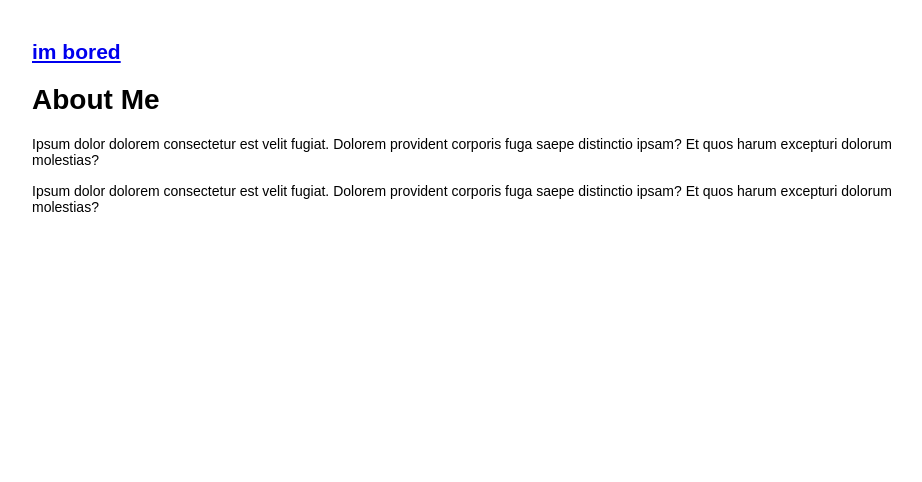
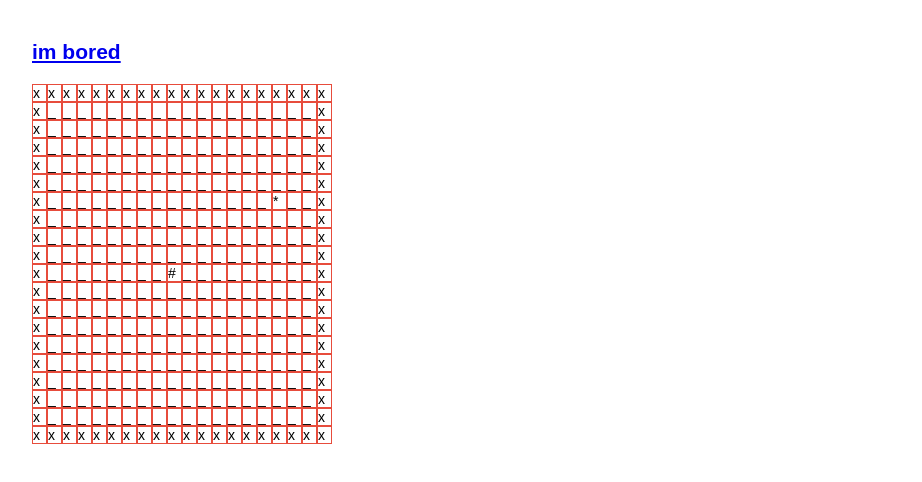
Before and after one commit to tassavarat/im_bored, a React (Create React App) app: page /snake in a window 1280 px wide. Shown: the top 482 px of the page, without its empty margins (148-1070 px from the left). Built offline with nearby package versions, Linux system fonts and the light colour scheme.

Commit message:
Using snake.js file for /snake route

```diff
--- a/src/home/main.js
+++ b/src/home/main.js
@@ -1,6 +1,7 @@
 import React from 'react';
 import { Switch, NavLink, Route } from 'react-router-dom';
 import Game from '../tictactoe/tic-tac-toe.js';
+import ShowSpace from '../snake/snake.js';
 
 const Home = () => (
   <div className='home'>
@@ -22,9 +23,7 @@ const ticTacToe = () => (
 
 const snake = () => (
   <div className='snake'>
-    <h1>About Me</h1>
-    <p>Ipsum dolor dolorem consectetur est velit fugiat. Dolorem provident corporis fuga saepe distinctio ipsam? Et quos harum excepturi dolorum molestias?</p>
-    <p>Ipsum dolor dolorem consectetur est velit fugiat. Dolorem provident corporis fuga saepe distinctio ipsam? Et quos harum excepturi dolorum molestias?</p>
+    <ShowSpace/>
   </div>
 );
 
```
